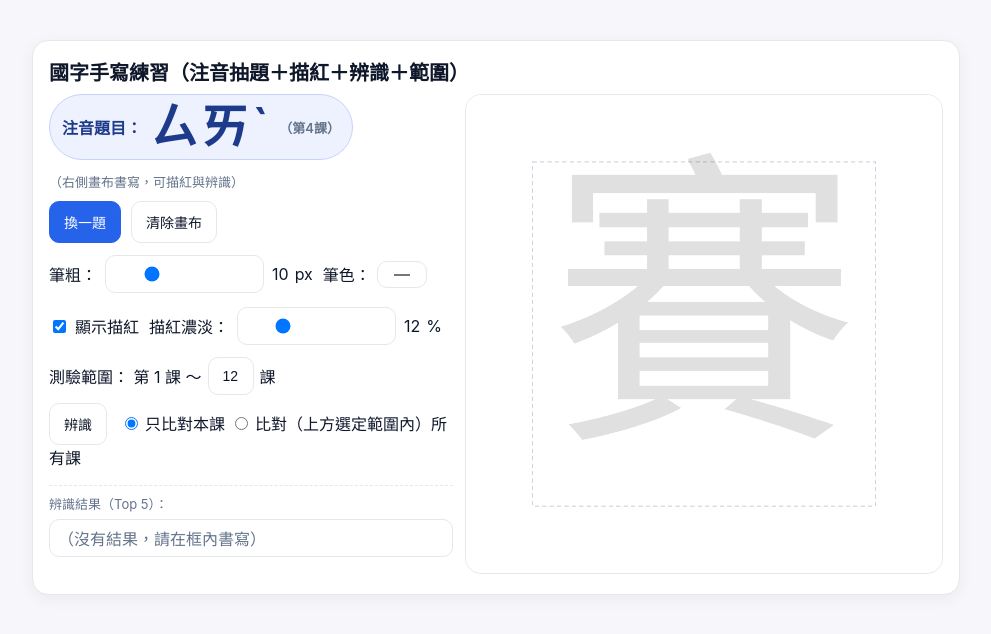
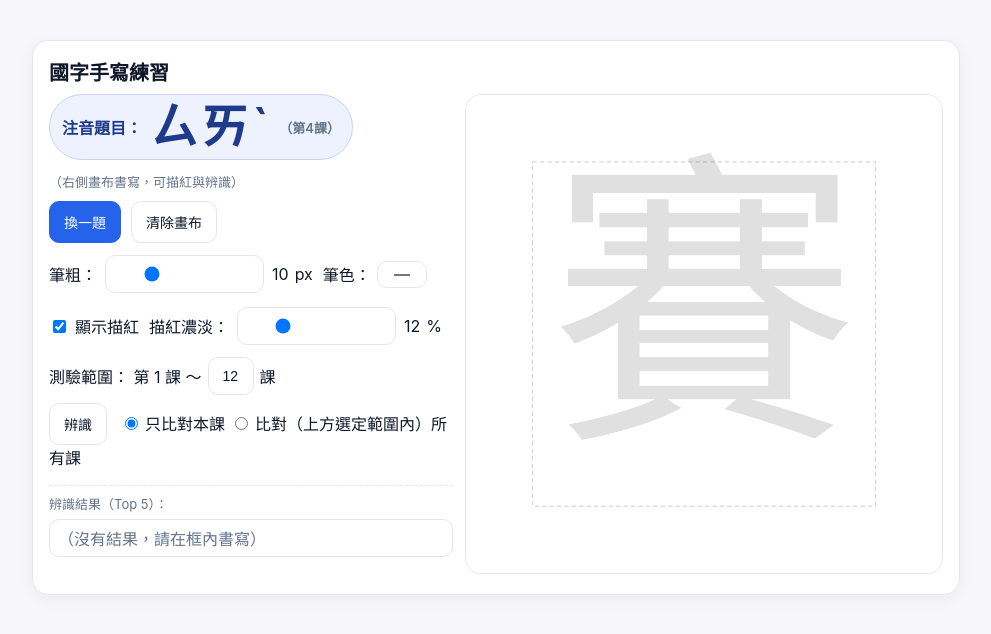
Before and after one commit to littlewa2000/grade3-top1-words, a plain HTML site: page index.html in a window 1280 px wide. Shown: the whole page, without its empty margins (144-1135 px from the left). Drawn offline with Linux system fonts and the light colour scheme.

Commit message:
Update index.html

```diff
--- a/index.html
+++ b/index.html
@@ -3,7 +3,7 @@
 <head>
   <meta charset="utf-8" />
   <meta name="viewport" content="width=device-width, initial-scale=1, viewport-fit=cover" />
-  <title>國字手寫練習（注音抽題＋描紅＋辨識＋範圍）</title>
+  <title>國字手寫練習</title>
   <style>
     :root { --bg:#f7f7fb; --card:#fff; --text:#0f172a; --muted:#64748b; --brand:#2563eb; --border:#e5e7eb; }
     *{box-sizing:border-box}
@@ -37,7 +37,7 @@
 <body>
   <div class="wrap">
     <div class="card">
-      <h1>國字手寫練習（注音抽題＋描紅＋辨識＋範圍）</h1>
+      <h1>國字手寫練習</h1>
 
       <div class="row">
         <!-- 左側：題目、控制、辨識 -->
```
